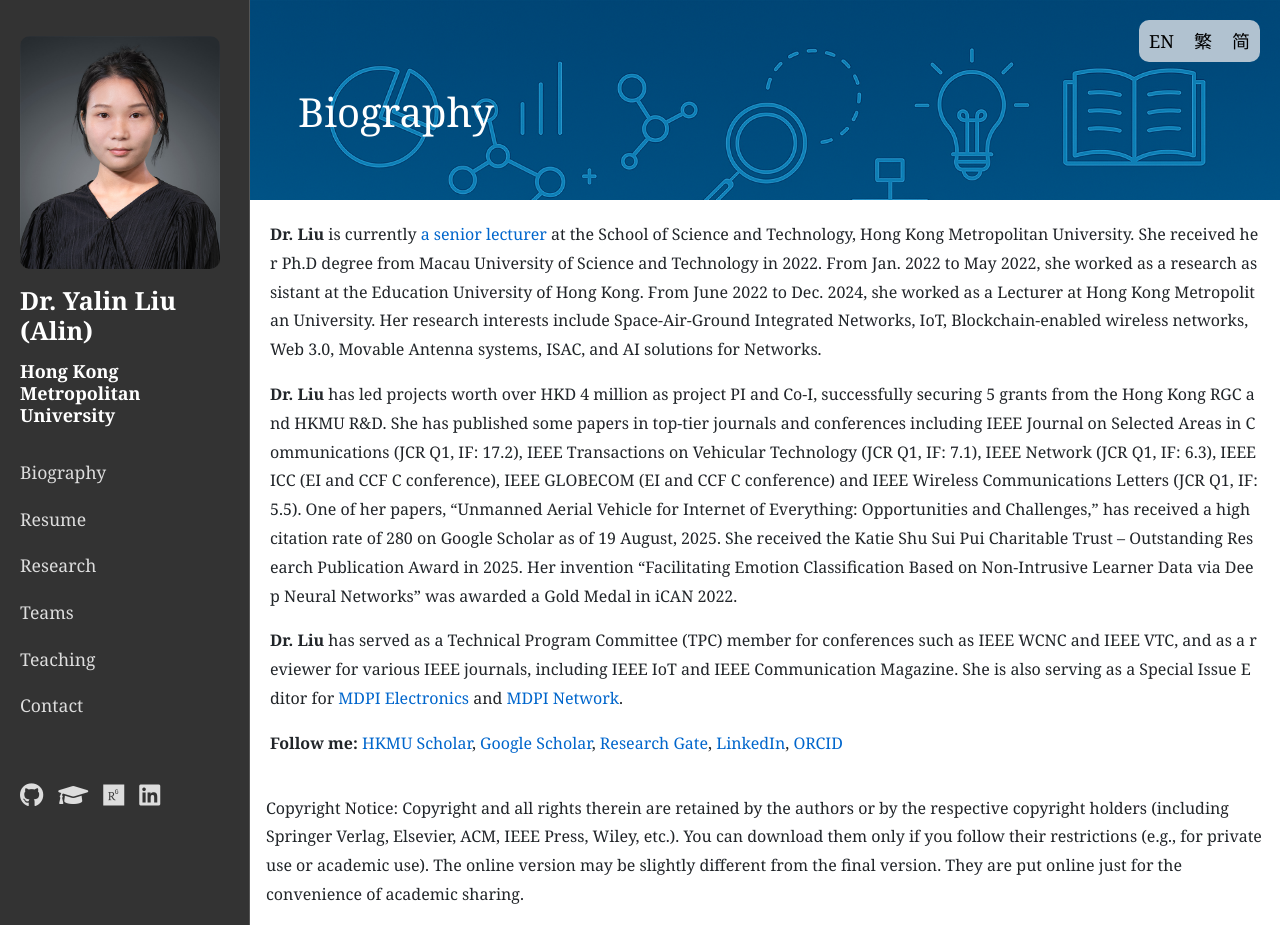
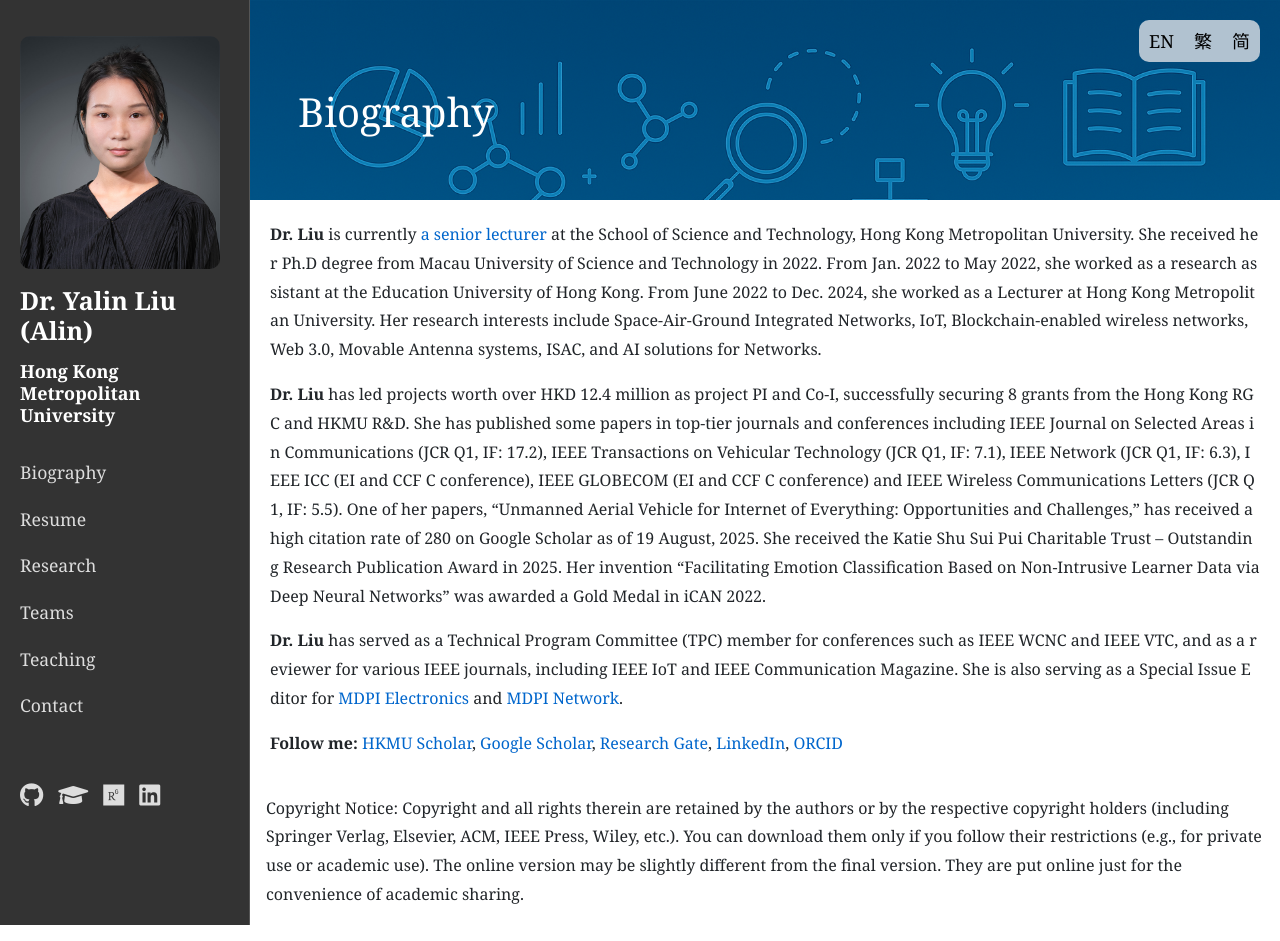
Before and after one commit to yalin-liu/yalin-liu.github.io, a Jekyll site: the page built from index.md, in a window 1280 px wide. Built offline with Jekyll 4.4.1, drawn with Linux system fonts in a browser that asks for light colours.

Commit message:
update resume and index page

```diff
--- a/index.md
+++ b/index.md
@@ -17,7 +17,7 @@
       <span class="highlight">Dr. Liu</span> is currently <a href="https://www.hkmu.edu.hk/st/people/key-staff/staff-profile/?email=ylliu&unit=S&T&po=N" target="_blank">a senior lecturer</a> at the School of Science and Technology, Hong Kong Metropolitan University. She received her Ph.D degree from Macau University of Science and Technology in 2022. From Jan. 2022 to May 2022, she worked as a research assistant at the Education University of Hong Kong. From June 2022 to Dec. 2024, she worked as a Lecturer at Hong Kong Metropolitan University. Her research interests include Space-Air-Ground Integrated Networks, IoT, Blockchain-enabled wireless networks, Web 3.0, Movable Antenna systems, ISAC, and AI solutions for Networks.
   </p>
   <p>
-      <span class="highlight">Dr. Liu</span> has led projects worth over HKD 4 million as project PI and Co-I, successfully securing 5 grants from the Hong Kong RGC and HKMU R&D. She has published some papers in top-tier journals and conferences including IEEE Journal on Selected Areas in Communications (JCR Q1, IF: 17.2), IEEE Transactions on Vehicular Technology (JCR Q1, IF: 7.1), IEEE Network (JCR Q1, IF: 6.3), IEEE ICC (EI and CCF C conference), IEEE GLOBECOM (EI and CCF C conference) and IEEE Wireless Communications Letters (JCR Q1, IF: 5.5). One of her papers, “Unmanned Aerial Vehicle for Internet of Everything: Opportunities and Challenges,” has received a high citation rate of 280 on Google Scholar as of 19 August, 2025. She received the Katie Shu Sui Pui Charitable Trust – Outstanding Research Publication Award in 2025. Her invention “Facilitating Emotion Classification Based on Non-Intrusive Learner Data via Deep Neural Networks” was awarded a Gold Medal in iCAN 2022.
+      <span class="highlight">Dr. Liu</span> has led projects worth over HKD 12.4 million as project PI and Co-I, successfully securing 8 grants from the Hong Kong RGC and HKMU R&D. She has published some papers in top-tier journals and conferences including IEEE Journal on Selected Areas in Communications (JCR Q1, IF: 17.2), IEEE Transactions on Vehicular Technology (JCR Q1, IF: 7.1), IEEE Network (JCR Q1, IF: 6.3), IEEE ICC (EI and CCF C conference), IEEE GLOBECOM (EI and CCF C conference) and IEEE Wireless Communications Letters (JCR Q1, IF: 5.5). One of her papers, “Unmanned Aerial Vehicle for Internet of Everything: Opportunities and Challenges,” has received a high citation rate of 280 on Google Scholar as of 19 August, 2025. She received the Katie Shu Sui Pui Charitable Trust – Outstanding Research Publication Award in 2025. Her invention “Facilitating Emotion Classification Based on Non-Intrusive Learner Data via Deep Neural Networks” was awarded a Gold Medal in iCAN 2022.
   </p>
   <p>
       <span class="highlight">Dr. Liu</span> has served as a Technical Program Committee (TPC) member for conferences such as IEEE WCNC and IEEE VTC, and as a reviewer for various IEEE journals, including IEEE IoT and IEEE Communication Magazine. She is also serving as a Special Issue Editor for <a href="https://www.mdpi.com/journal/electronics/special_issues/71DW63SS34" target="_blank">MDPI Electronics</a> and <a href="https://www.mdpi.com/journal/network/special_issues/DCLNS956JH" target="_blank">MDPI Network</a>.
```
Also changed, not shown: zh-CN/index.md (+1 -1 lines), zh-TW/index.md (+1 -1 lines), zh-TW/resume.md (+1 -1 lines).
